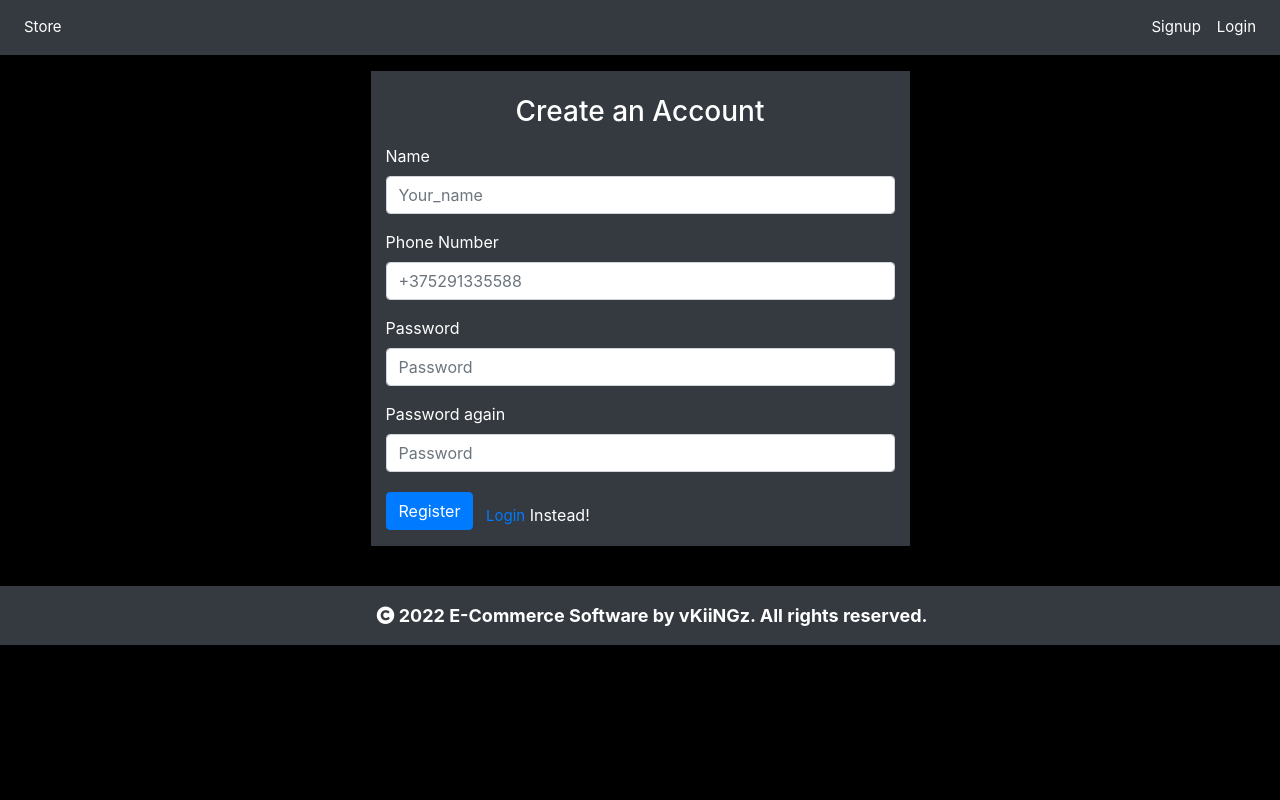
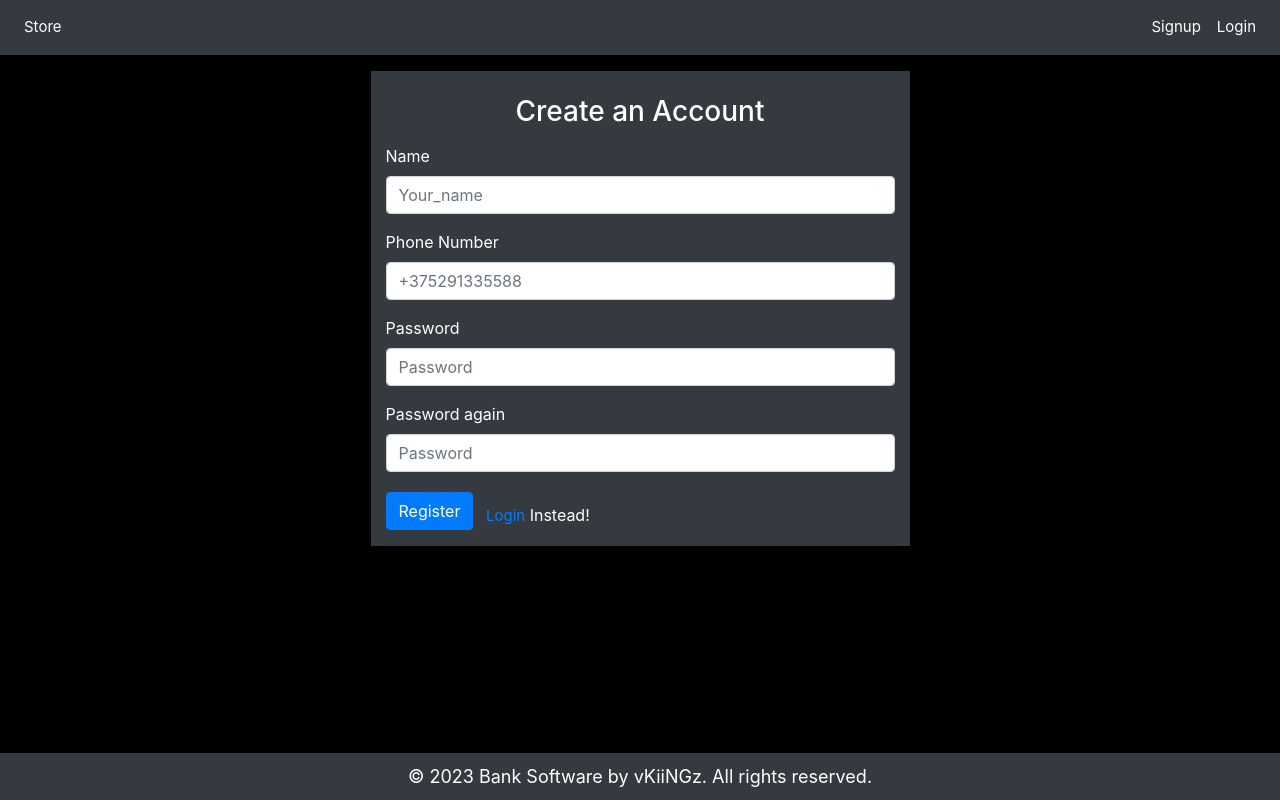
Before and after one commit to nikolay777-ops/Bank-App, a Django app: page /register/ in a window 1280 px wide. Run offline with Django 4.2, Linux system fonts and the light colour scheme; parts of the project's set-up code (start-up, migrations or seed data) failed here and were passed over; some libraries are stand-ins or nearby versions.

Commit message:
some fixed base.html

```diff
--- a/src/templates/core/base.html
+++ b/src/templates/core/base.html
@@ -10,7 +10,7 @@
     <link rel="stylesheet" href="https://maxcdn.bootstrapcdn.com/bootstrap/4.0.0/css/bootstrap.min.css">
     <link rel="stylesheet" href="https://pro.fontawesome.com/releases/v5.10.0/css/all.css">
 
-    <title>Ecommerce</title>
+    <title>MyBank</title>
     <style>
 
 
@@ -28,21 +28,24 @@
             color: white;
             background: #FF0000 !important;
                 }
-        body{
+        body {
             background-color: #000000;
-
-        }
-        .hover_img{
-        transition: transform .5s ease;
-        }
-        .hover_img:hover{
-            transform: scale(1.05);
-        }
-        #popup_modal{
-        max-width: 1000px;
-        margin-top: 0px;
+            display: flex;
+            flex-direction: column;
+            min-height: 100vh;
         }
 
+        .content {
+            flex: 1;
+        }
+
+        .footer {
+            width: 100%;
+            background-color: #343a40;
+            color: white;
+            padding: 10px 0;
+            text-align: center;
+        }
     </style>
 </head>
 <body>
@@ -91,20 +94,19 @@
 </nav>
 
 
+<div class="content">
+    {% block content %}
+    {% endblock %}
+</div>
 
-{% block content %}
-
-{% endblock %}
-
-<div class="container-fluid bg-dark mt-3">
-    <center><strong><p class="text-white mb-0  ml-4 py-3" style="font-size: 18px;"><i class="fas fa-copyright"></i> 2022 E-Commerce Software by vKiiNGz. All rights reserved.</p></strong></center>
+<div class="footer">
+    <p class="text-white mb-0" style="font-size: 18px;">&copy; 2023 Bank Software by vKiiNGz. All rights reserved.</p>
 </div>
 
 <script src="https://code.jquery.com/jquery-3.2.1.slim.min.js"></script>
 <script src="https://cdnjs.cloudflare.com/ajax/libs/popper.js/1.12.9/umd/popper.min.js"></script>
 <script src="https://maxcdn.bootstrapcdn.com/bootstrap/4.0.0/js/bootstrap.min.js"></script>
 <script>
-
 </script>
 </body>
 </html>
```
